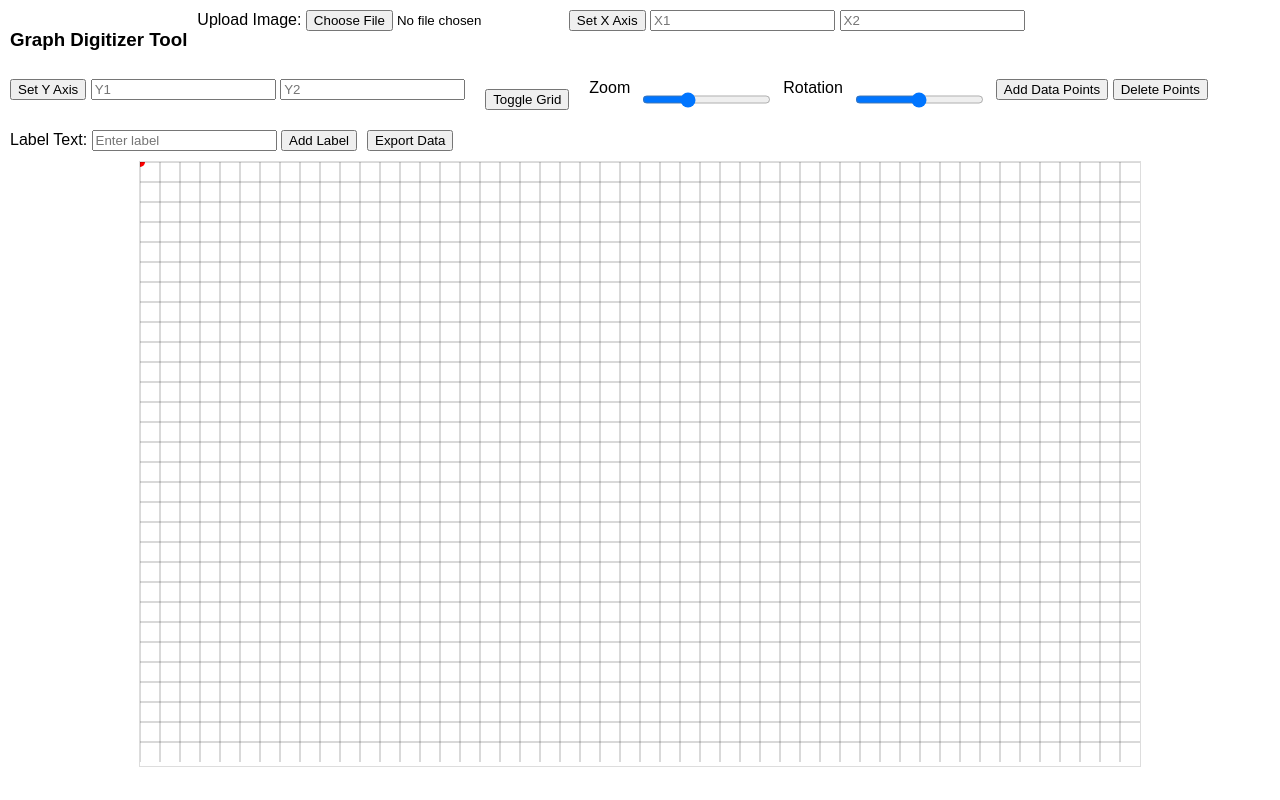
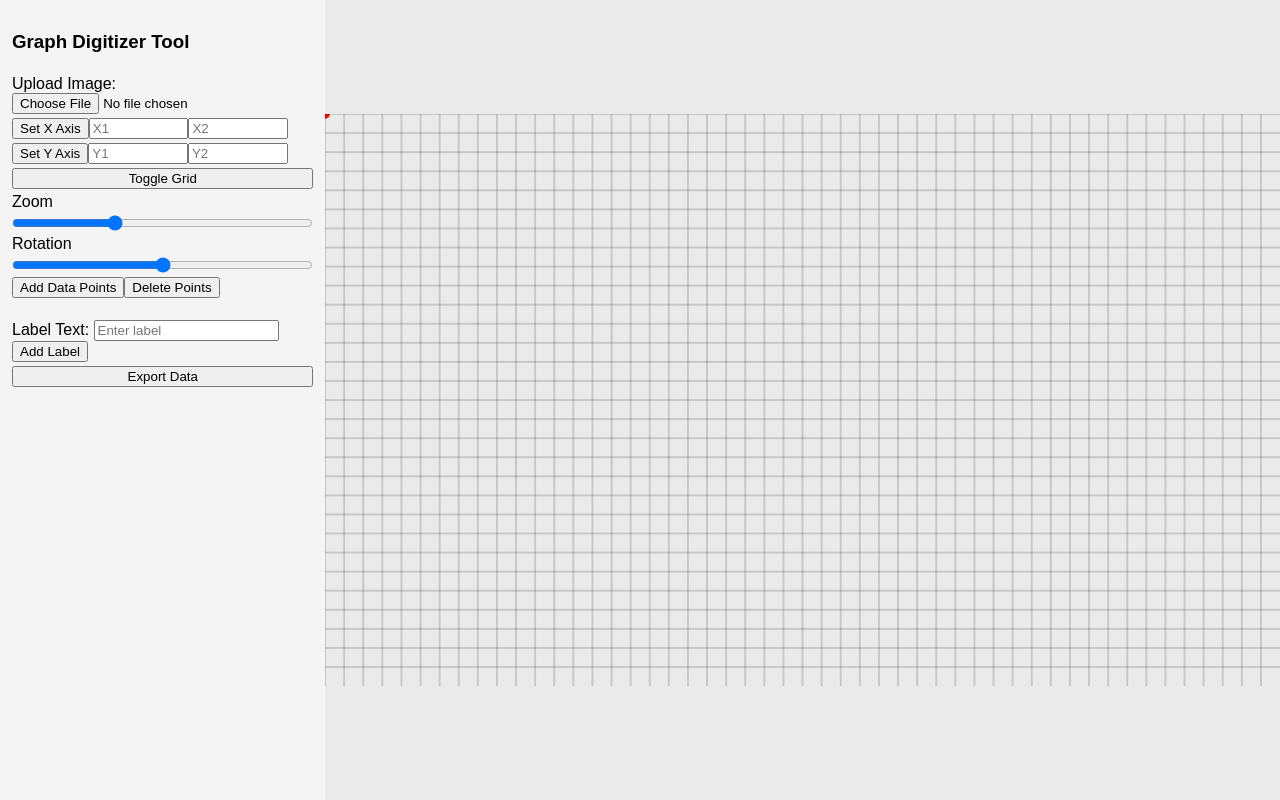
Before and after one commit to teddy21019/Graph-Digitalizer, a plain HTML site: page gd.html in a window 1280 px wide. Drawn offline with Linux system fonts and the light colour scheme.

Commit message:
Change layout css. Not done, need fix

```diff
--- a/style.css
+++ b/style.css
@@ -1,52 +1,70 @@
+:root{
+    --layout-width: 25%;
+}
 body {
+    margin: 0;
+    padding: 0;
+    display: flex;
+    height: 100vh;
+    width: 100vw;
+    overflow: hidden;
     font-family: Arial, sans-serif;
-    margin: 0;
-    display: flex;
-    flex-direction: column;
-    align-items: center;
   }
 
   #toolbar {
+    width: var(--layout-width);
     display: flex;
-    flex-wrap: wrap;
+    flex-direction: column;
+    padding: 10px;
+    background-color: #f4f4f4;
+    box-shadow: 2px 0 5px rgba(0, 0, 0, 0.1);
+  }
+
+  #toolbar label, #toolbar button, #toolbar input, #toolbar span{
     gap: 10px;
-    margin: 10px;
+  }
+
+  #toolbar>*{
+    margin:2px;
+  }
+
+  #toolbar .label-section {
+    margin-top: 20px;
+  }
+
+  #toolbar .row {
+    display: flex;
+    width: 100%;
+    /* gap: 10px; */
+  }
+
+  #toolbar .row>input{
+    width: 30%
+  }
+
+  #toolbar .label {
+    padding: 5px 10px;
+    border: 1px solid #ccc;
+    border-radius: 5px;
+    margin-top: 5px;
+    cursor: pointer;
+    background-color: #fff;
+  }
+
+  #toolbar .label.selected {
+    background-color: #007bff;
+    color: #fff;
   }
 
   #canvas-container {
-    position: relative;
-    border: 1px solid #ddd;
+    width: calc(1 - var(--layout-width));
+    display: flex;
+    justify-content: center;
+    align-items: center;
+    background-color: #eaeaea;
   }
 
-canvas {
-    cursor: crosshair;
+  #digitizer-canvas {
+    max-width: 100%;
+    max-height: 100%;
   }
-
-#scale-inputs {
-    display: flex;
-    flex-direction: column;
-    margin-top: 10px;
-}
-
-#grid-toggle {
-    margin: 10px;
-}
-
-table {
-    margin-top: 20px;
-    border-collapse: collapse;
-    width: 100%;
-}
-
-table, th, td {
-    border: 1px solid black;
-}
-
-th, td {
-    padding: 5px;
-    text-align: left;
-}
-
-.hidden {
-    display: none;
-}
```
Lines whose indentation alone changed are shown as unchanged.
